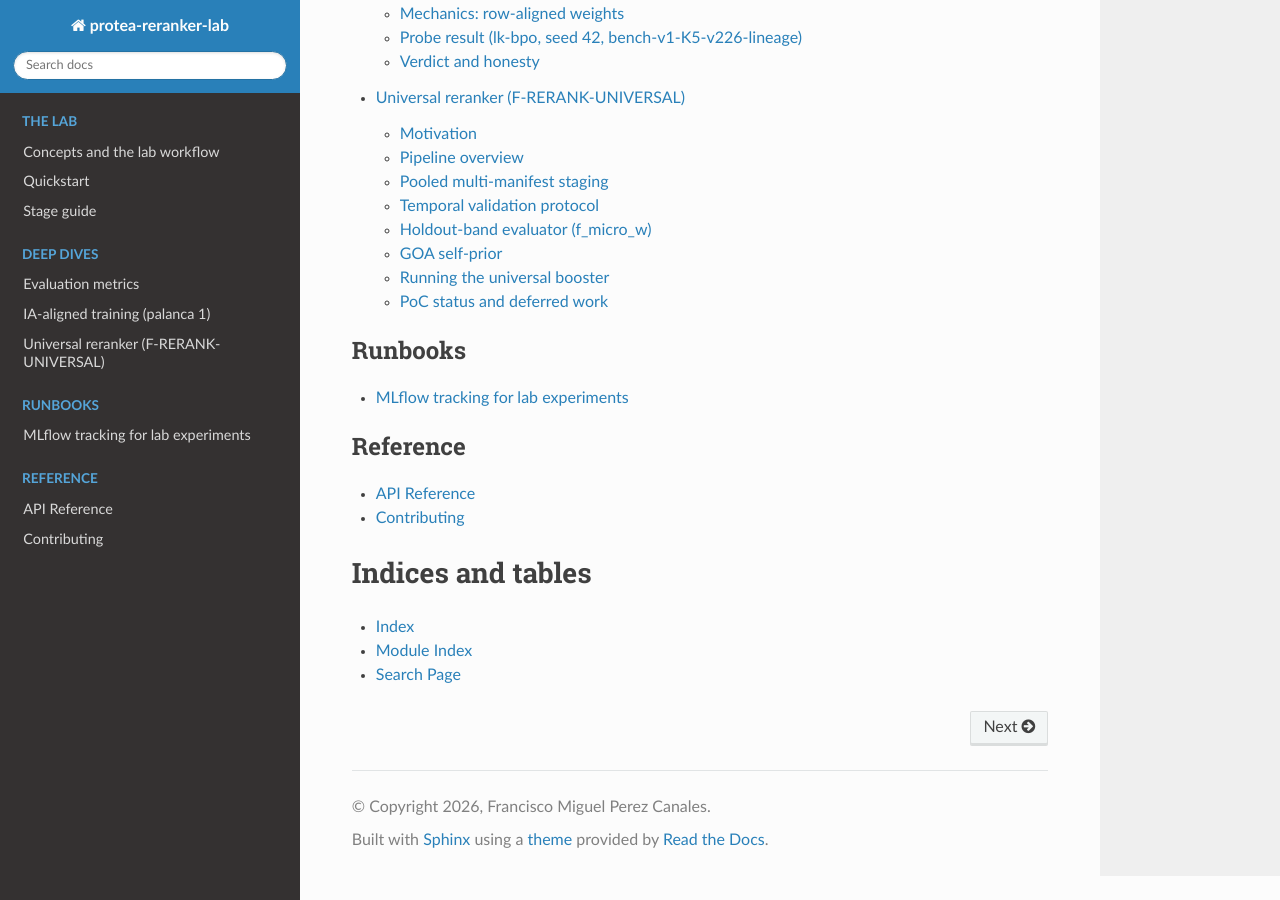
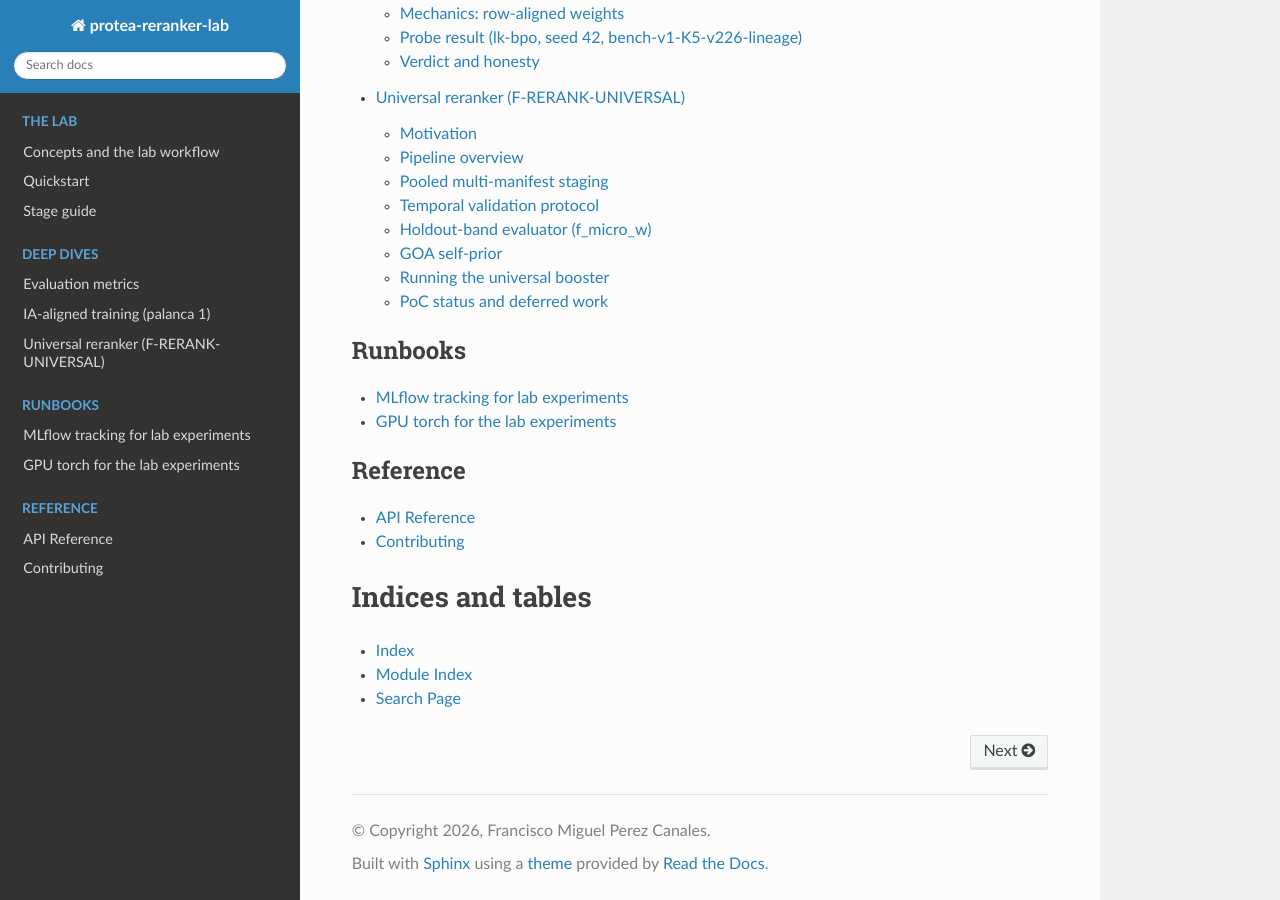
Before and after one commit to frapercan/protea-reranker-lab, a Sphinx documentation site: the page built from docs/source/index.rst, in a window 1280 px wide and 900 px high, scrolled down 2701 px. Built offline with Sphinx 7.4.7 and the Read the Docs theme 3.1.0, drawn with Linux system fonts in a browser that asks for light colours; part of the change alters nothing that is shown.

Commit message:
chore(env): GPU torch override for the lab venv (#97)
## Why

The reranker-lab venv is the **only** environment with the experiment
dependencies (`psycopg2` for the read-only DB pull, `scipy`, and
`protea_reranker_lab.sdr`). `pyproject.toml` pins torch to the
`pytorch-cpu` source on purpose (CI has no GPU; the core LightGBM path
is CPU-bound). Net effect: every torch-based experiment (SDR encoders,
learned poolings, contrastive trainings) was running on the **CPU** even
on a GPU box, because the GPU venv (deploy) lacks those deps.

## What

- `scripts/install_gpu_torch.sh`: reinstalls `torch`+`torchvision` from
the cu128 wheel index **with** the `nvidia-*` runtime deps (never
`--no-deps`, which breaks `import torch` on `libcudnn`). Mirrors the
deploy worktree override. Honors `VENV_PATH` and `CUDA_VARIANT`.
- `docs/source/runbooks/gpu-torch.rst` (wired into the Runbooks
toctree): when to run it, the self-check, and the **never `poetry
install --sync`** landmine (it wipes the CUDA torch).

## Validation

Doc + script only; no package code touched, so ruff/mypy/pytest are N/A.
The override has already been applied to the local lab venv to move SDR
trainings onto the GPU.

🤖 Generated with [Claude Code](https://claude.com/claude-code)

```diff
--- a/docs/source/index.rst
+++ b/docs/source/index.rst
@@ -105,6 +105,7 @@ pages are deep dives. The :doc:`reference/index` documents every module.
    :caption: Runbooks
 
    runbooks/mlflow
+   runbooks/gpu-torch
 
 .. toctree::
    :maxdepth: 1
--- /dev/null
+++ b/docs/source/runbooks/gpu-torch.rst
@@ -0,0 +1,43 @@
+GPU torch for the lab experiments
+=================================
+
+The lab's default install is **CPU torch**. ``pyproject.toml`` pins torch
+to the ``pytorch-cpu`` source on purpose: CI has no GPU and the core
+LightGBM reranker training is CPU bound, so the default environment stays
+light. The research experiments that use torch (the SDR encoders, learned
+poolings, and contrastive trainings) are the exception: they want the GPU.
+
+Why this runbook exists
+-----------------------
+
+The lab venv is the only environment that carries the experiment
+dependencies (``psycopg2`` for the read-only DB pull, ``scipy``, and the
+``protea_reranker_lab.sdr`` package). The deploy venv has CUDA torch but
+not those dependencies, so torch trainings cannot simply run there. The
+result, if nothing is done, is that every SDR training runs on the CPU.
+
+Flip torch to GPU
+-----------------
+
+Run the override after every ``poetry install`` or ``poetry update``:
+
+.. code-block:: bash
+
+   bash scripts/install_gpu_torch.sh            # default cu128, this repo's venv
+
+It reinstalls ``torch`` and ``torchvision`` from the CUDA wheel index,
+pulling the ``nvidia-*`` runtime packages torch needs. Confirm it worked:
+
+.. code-block:: bash
+
+   .venv/bin/python -c "import torch; print(torch.__version__, torch.cuda.is_available())"
+   # expect: 2.x.y+cu128 True
+
+Hard rule
+---------
+
+Never recover with ``poetry install --sync``. The ``--sync`` flag forces
+the lock and wipes the CUDA torch this script installs, dropping every
+experiment back to the CPU. Use plain ``poetry install`` then re-run
+``scripts/install_gpu_torch.sh``. The default cu128 build matches NVIDIA
+driver 570 and 580 series; override with ``CUDA_VARIANT`` for others.
```
Also changed, not shown: 1 other file.
